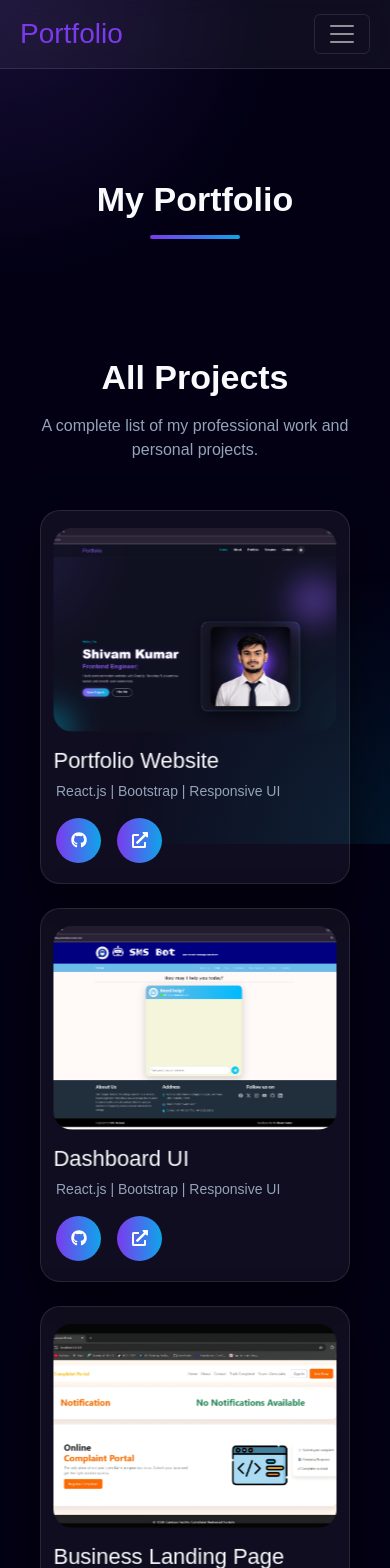
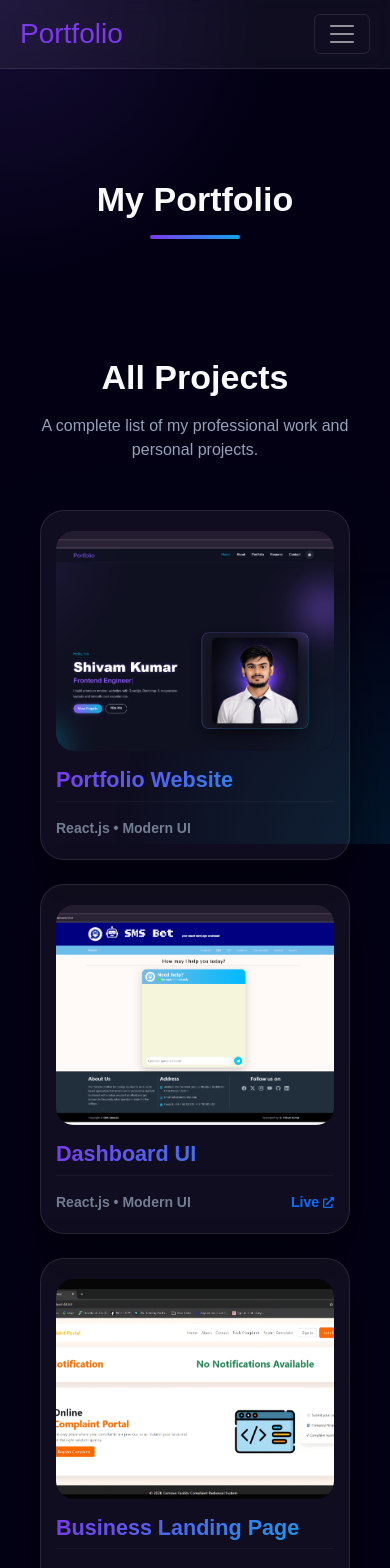
Before and after one commit to shivamkumar969/portfolio-v2, a React (Vite) app in the folder port-folio/: page /portfolio in a window 390 px wide. Shown: the top 1568 px of the page. Built offline with nearby package versions, Linux system fonts and the light colour scheme; no server answers.

Commit message:
feat: enhance UI visualization, smooth image transitions, and premium responsiveness

```diff
--- a/port-folio/src/App.css
+++ b/port-folio/src/App.css
@@ -325,14 +325,12 @@ body::before {
   transform: translateY(-3px);
 }
 
-.project-img,
 .hero-img {
-  transition: 0.4s ease;
+  transition: transform 0.5s cubic-bezier(0.16, 1, 0.3, 1);
 }
 
-.project-card:hover .project-img,
 .hero-card:hover .hero-img {
-  transform: scale(1.03);
+  transform: scale(1.04);
 }
 
 .theme-btn {
@@ -414,50 +412,84 @@ body::before {
   overflow: hidden;
 }
 
+.premium-project-card {
+  border-radius: 24px;
+  padding: 20px;
+  background: var(--card-bg);
+  border: 1px solid var(--border-color);
+  backdrop-filter: blur(16px);
+  -webkit-backdrop-filter: blur(16px);
+  box-shadow: var(--shadow);
+  transition: all 0.4s cubic-bezier(0.16, 1, 0.3, 1);
+}
+
+.premium-project-card:hover {
+  border-color: rgba(139, 92, 246, 0.4);
+  box-shadow: 0 25px 60px rgba(139, 92, 246, 0.15);
+}
+
 .project-img-wrap {
   position: relative;
   overflow: hidden;
-  border-radius: 18px;
+  border-radius: 16px;
+  background: rgba(0, 0, 0, 0.2);
+  width: 100%;
 }
 
 .project-img {
   width: 100%;
-  transition: 0.4s ease;
+  height: 220px;
+  object-fit: cover;
+  object-position: center;
+  transition: transform 0.6s cubic-bezier(0.16, 1, 0.3, 1);
+  display: block;
 }
 
 .project-overlay {
   position: absolute;
   inset: 0;
-  background: rgba(0,0,0,0.55);
+  background: rgba(3, 0, 20, 0.75);
+  backdrop-filter: blur(4px);
+  -webkit-backdrop-filter: blur(4px);
   display: flex;
   justify-content: center;
   align-items: center;
-  gap: 14px;
+  gap: 16px;
   opacity: 0;
-  transition: 0.3s ease;
+  transition: all 0.4s cubic-bezier(0.16, 1, 0.3, 1);
 }
 
 .overlay-btn {
-  width: 45px;
-  height: 45px;
+  width: 48px;
+  height: 48px;
   border-radius: 50%;
   display: grid;
   place-items: center;
-  color: #fff;
-  background: linear-gradient(
-    90deg,
-    var(--primary-color),
-    var(--secondary-color)
-  );
+  color: #fff !important;
+  background: linear-gradient(135deg, var(--primary-color), var(--secondary-color));
+  box-shadow: 0 10px 25px rgba(0, 0, 0, 0.3);
+  transform: translateY(15px) scale(0.9);
+  transition: all 0.4s cubic-bezier(0.16, 1, 0.3, 1);
+}
+
+.overlay-btn:hover {
+  transform: translateY(0px) scale(1.1) !important;
+  box-shadow: 0 12px 30px rgba(139, 92, 246, 0.5);
+  color: #fff !important;
 }
 
 .project-card:hover .project-overlay {
   opacity: 1;
 }
 
+.project-card:hover .project-overlay .overlay-btn {
+  transform: translateY(0px) scale(1);
+}
+
 .project-card:hover .project-img {
   transform: scale(1.08);
 }
+
 
 
 .site-loader {
--- a/port-folio/src/components/Hero.jsx
+++ b/port-folio/src/components/Hero.jsx
@@ -1,7 +1,8 @@
 import { Link } from "react-router-dom";
 import { ReactTyped } from "react-typed";
 import Sliderbar from "../common/Sliderbar";
-import Shivam from "../assets/images/Shivam.png";
+// import Shivam from "../assets/images/Shivam.png";
+import Shivam from "../assets/images/Shiva.png";
 
 function Hero() {
   return (
@@ -41,7 +42,7 @@ function Hero() {
 
             {/* Mobile Social Icons */}
             <div className="mt-4 d-lg-none">
-               <Sliderbar />
+              <Sliderbar />
             </div>
           </div>
 
--- a/port-folio/src/components/Projects.jsx
+++ b/port-folio/src/components/Projects.jsx
@@ -74,57 +74,90 @@ function Projects({ limit }) {
             <div className="col-lg-4 col-md-6" key={item.id}>
 
               <motion.div
-                className="project-card glass-card tilt-card h-100"
+                className="project-card glass-card h-100 d-flex flex-column premium-project-card"
                 whileHover={{
-                  rotateX: 6,
-                  rotateY: -6,
-                  scale: 1.03,
+                  y: -8,
+                  scale: 1.02,
                 }}
-                transition={{ duration: 0.3 }}
+                transition={{ duration: 0.3, ease: "easeOut" }}
               >
 
+                <div className="project-img-wrap">
                   <img
                     src={item.image}
                     alt={item.title}
                     className="project-img img-fluid"
                     loading="lazy"
-                  style={{ width: '100%', height: '200px', objectFit: 'cover' }}
                   />
 
-                <h4 className="mt-3">
+                  <div className="project-overlay">
+                    {item.github && item.github !== "#" && (
+                      <a
+                        href={item.github}
+                        target="_blank"
+                        rel="noreferrer"
+                        className="overlay-btn"
+                        title="View Source Code"
+                      >
+                        <FaGithub size={20} />
+                      </a>
+                    )}
+                    {item.live && item.live !== "#" && (
+                      <a
+                        href={item.live}
+                        target="_blank"
+                        rel="noreferrer"
+                        className="overlay-btn"
+                        title="View Live Demo"
+                      >
+                        <FaExternalLinkAlt size={18} />
+                      </a>
+                    )}
+                  </div>
+                </div>
+
+                <div className="project-content mt-3 d-flex flex-column flex-grow-1">
+                  <h4 className="project-title fw-bold text-gradient mb-2">
                     {item.title}
                   </h4>
 
                   {item.description && (
-                  <p className="text-light mt-2 mb-1" style={{ fontSize: '0.9rem' }}>
+                    <p className="text-light flex-grow-1 mb-3" style={{ fontSize: '0.92rem', lineHeight: '1.6' }}>
                       {item.description}
                     </p>
                   )}
 
-                <p className="text-light small mt-2">
-                  React.js | Bootstrap | Responsive UI
-                </p>
+                  <div className="mt-auto pt-3 border-top border-secondary border-opacity-10 d-flex justify-content-between align-items-center">
+                    <span className="text-light small fw-semibold opacity-75">
+                      React.js • Modern UI
+                    </span>
 
-                <div className="d-flex gap-3 mt-3">
-
+                    {/* Always visible responsive quick links for touch devices or immediate clicks */}
+                    <div className="d-flex gap-3 align-items-center">
+                      {item.github && item.github !== "#" && (
                         <a
-                    href={item.github || "#"}
+                          href={item.github}
                           target="_blank"
                           rel="noreferrer"
-                    className="overlay-btn"
+                          className="text-light hover-theme"
+                          title="Source Code"
                         >
-                    <FaGithub />
+                          <FaGithub size={16} />
                         </a>
-
+                      )}
+                      {item.live && item.live !== "#" && (
                         <a
-                    href={item.live || "#"}
+                          href={item.live}
                           target="_blank"
                           rel="noreferrer"
-                    className="overlay-btn"
+                          className="text-theme fw-bold small d-flex align-items-center gap-1 text-decoration-none"
+                          title="Live Demo"
                         >
-                    <FaExternalLinkAlt />
+                          Live <FaExternalLinkAlt size={11} />
                         </a>
-
+                      )}
+                    </div>
+                  </div>
                 </div>
 
               </motion.div>
--- a/port-folio/src/pages/Admin.jsx
+++ b/port-folio/src/pages/Admin.jsx
@@ -394,13 +394,16 @@ function Admin() {
                         {projects.map((project) => (
                           <tr key={project.id} className="border-bottom border-secondary border-opacity-10">
                             <td className="py-3">
-                              <img
-                                src={project.image}
-                                alt={project.title}
-                                className="rounded"
-                                style={{ width: '60px', height: '45px', objectFit: 'cover' }}
-                                onError={(e) => e.target.src = "https://via.placeholder.com/60x45?text=Error"}
-                              />
+                              <div style={{ overflow: 'hidden', width: '70px', height: '50px', borderRadius: '8px' }}>
+                                <img
+                                  src={project.image}
+                                  alt={project.title}
+                                  style={{ width: '100%', height: '100%', objectFit: 'cover', transition: 'transform 0.3s ease' }}
+                                  onMouseOver={(e) => e.target.style.transform = 'scale(1.15)'}
+                                  onMouseOut={(e) => e.target.style.transform = 'scale(1)'}
+                                  onError={(e) => e.target.src = "https://via.placeholder.com/70x50?text=Error"}
+                                />
+                              </div>
                             </td>
                             <td className="py-3 fw-bold">{project.title}</td>
                             <td className="py-3 text-end">
```
Also changed, not shown: port-folio/src/assets/images/Shiva.png (added). Lines whose indentation alone changed are shown as unchanged.
